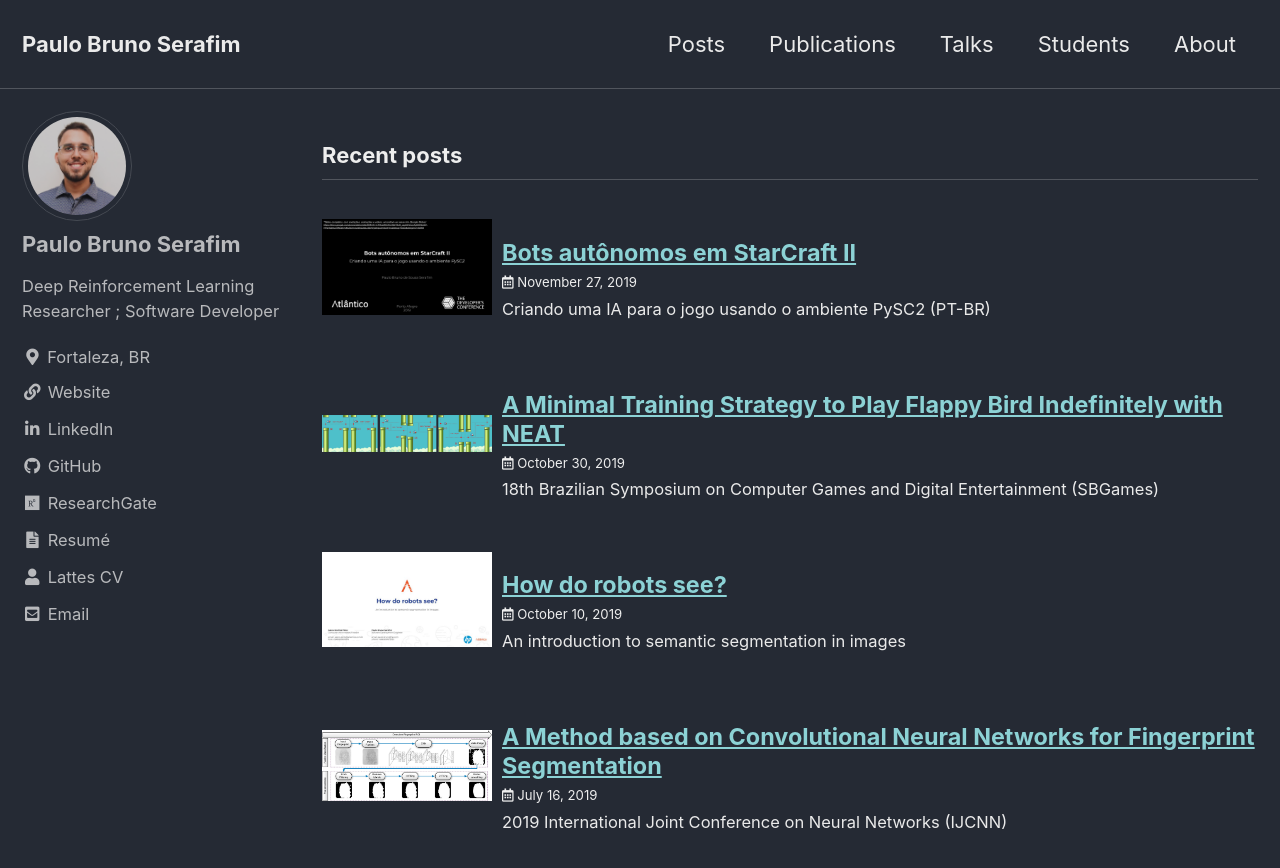
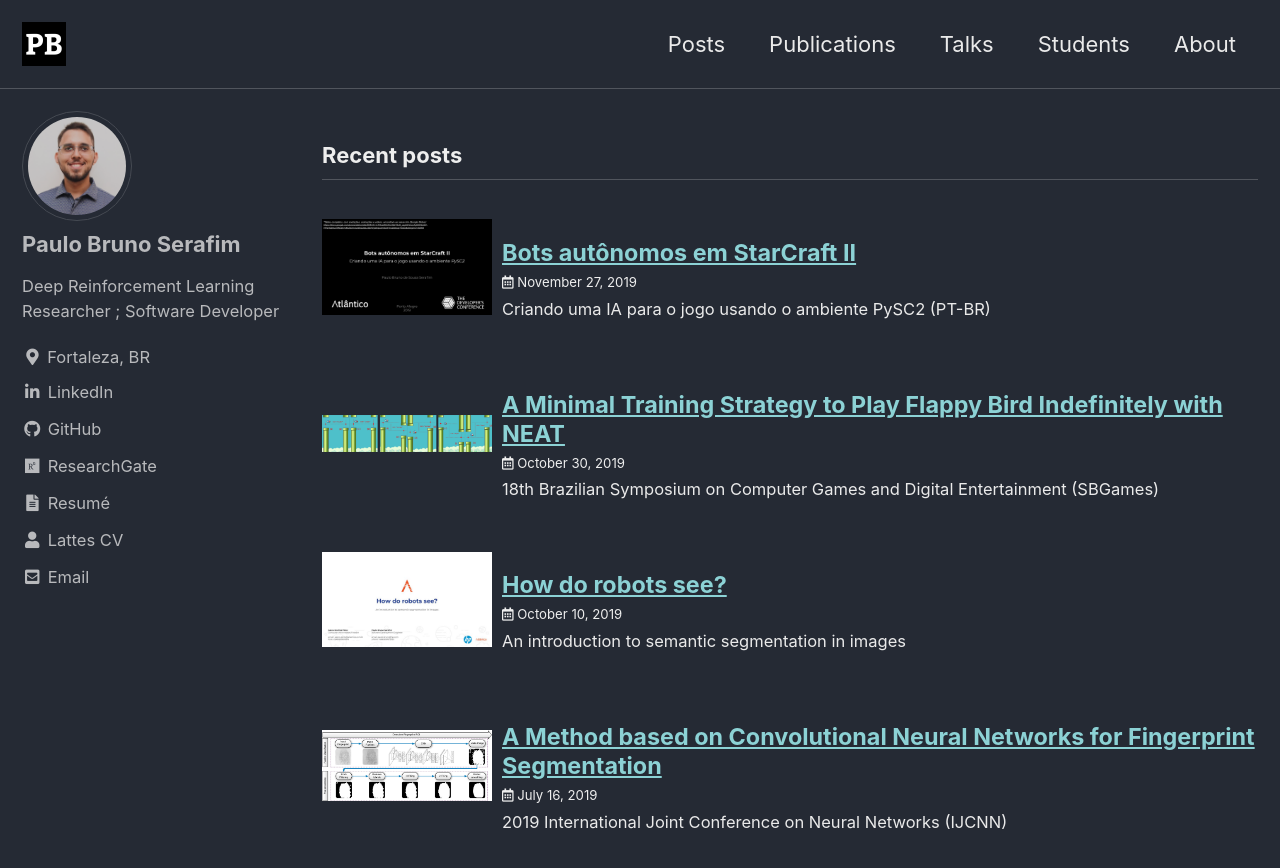
Before and after one commit to paulobruno/PersonalSite, a Jekyll site: the page built from index.html, in a window 1280 px wide and 900 px high. Shown: the top 868 px of the window. Built offline with Jekyll 4.4.1, drawn with Linux system fonts in a browser that asks for light colours; cached includes are drawn as plain includes; the list of posts is cut into pages by our own code.

Commit message:
Remove excessive autoreferences

```diff
--- a/_config.yml
+++ b/_config.yml
@@ -16,16 +16,16 @@
 
 # Site Settings
 locale                   : "en-US"
-title                    : &name "Paulo Bruno Serafim"
+title                    : ""
 title_separator          : "-"
 subtitle                 : # site tagline that appears below site title in masthead
-name                     : *name
-description              : "Paulo Bruno Serafim - Personal Site."
+name                     : &name "Paulo Bruno Serafim"
+description              : "Personal Site."
 url                      : # the base hostname & protocol for your site e.g. "https://mmistakes.github.io"
 baseurl                  : # the subpath of your site, e.g. "/blog"
 repository               : # GitHub username/repo-name e.g. "mmistakes/minimal-mistakes"
 teaser                   : # path of fallback teaser image, e.g. "/assets/images/500x300.png"
-logo                     : # /assets/images/88x88.png
+logo                     : /assets/images/88x88.png # Icons made by <a href="https://www.flaticon.com/authors/dave-gandy" title="Dave Gandy">Dave Gandy</a> from <a href="https://www.flaticon.com/" title="Flaticon"> www.flaticon.com</a>
 masthead_title           : # overrides the website title displayed in the masthead, use " " for no title
 # breadcrumbs            : false # true, false (default)
 words_per_minute         : 200
@@ -101,7 +101,7 @@
   links:
     - label: "Website"
       icon: "fas fa-fw fa-link"
-      url: "https://paulobruno.github.io"
+      # url: "https://paulobruno.github.io"
     - label: "LinkedIn"
       icon: "fab fa-fw fa-linkedin-in"
       url: "https://www.linkedin.com/in/pbserafim"
```
